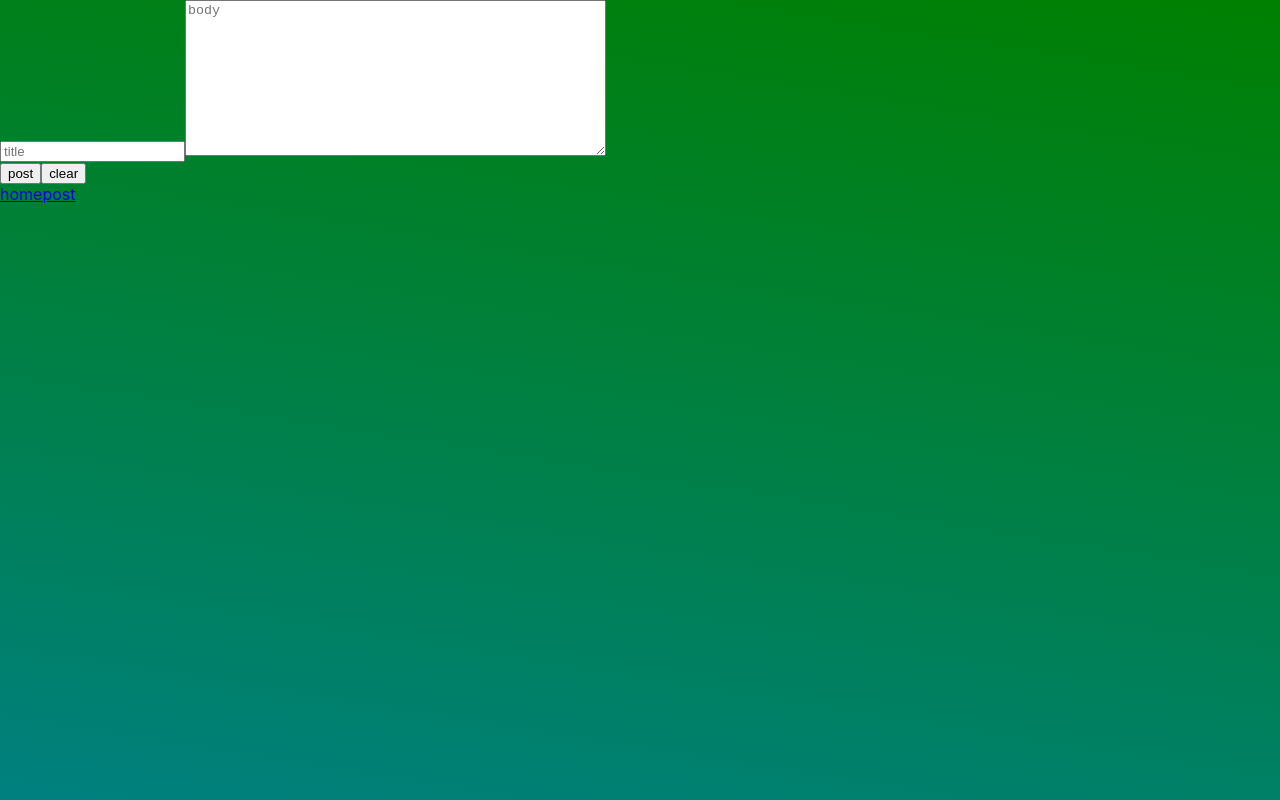
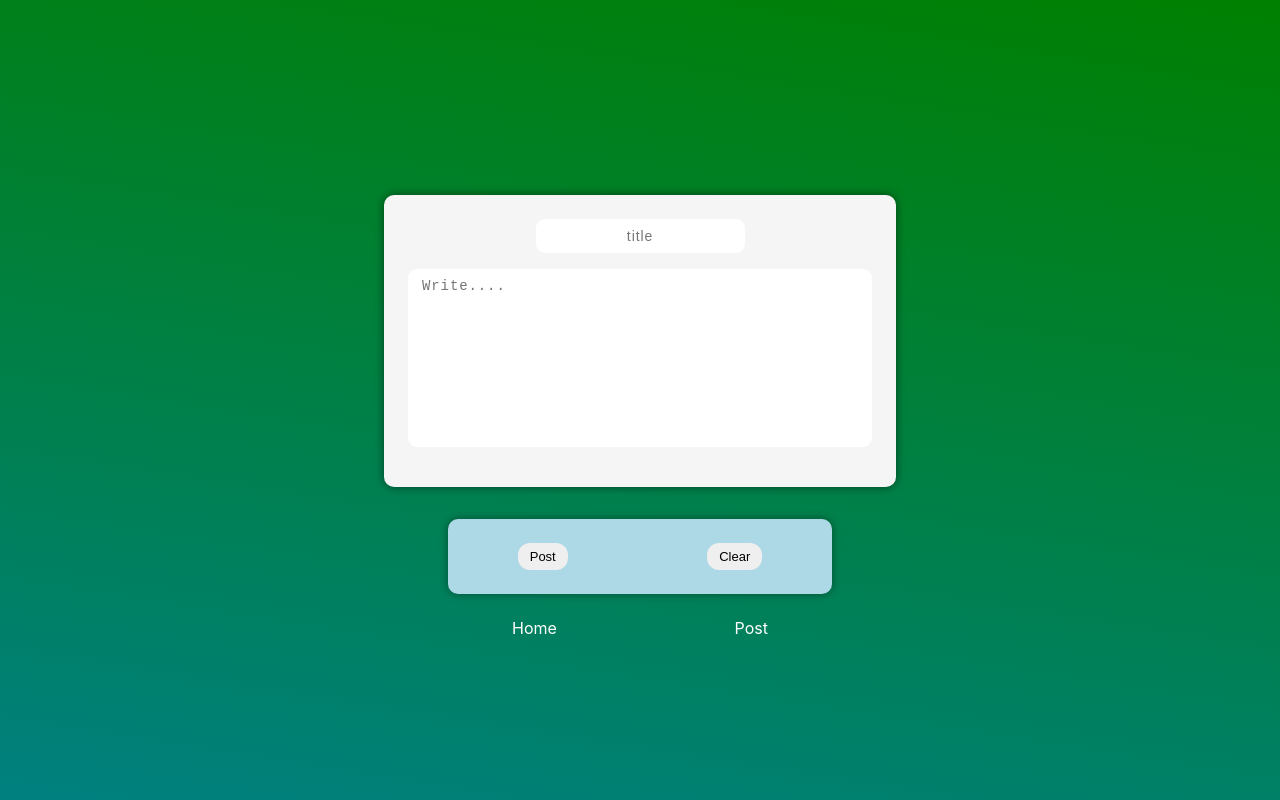
Before and after one commit to parham-mosadeq/post-app-redux, a React (Create React App) app: page /write in a window 1280 px wide. Built offline with nearby package versions, Linux system fonts and the light colour scheme.

Commit message:
styling write done

```diff
--- a/src/components/Write.js
+++ b/src/components/Write.js
@@ -8,6 +8,15 @@ import { Link } from 'react-router-dom';
 // toast
 import { ToastContainer, toast } from 'react-toastify';
 import 'react-toastify/dist/ReactToastify.css';
+// styles
+import {
+  MainContainer,
+  Article,
+  WriteBtnContainer,
+  Body,
+  TitleInput,
+  LinkContainer,
+} from '../styles/styles';
 
 const Write = () => {
   const handleToast = (txt) => {
@@ -27,24 +36,24 @@ const Write = () => {
   const dispatch = useDispatch();
 
   return (
-    <main>
-      <article>
-        <input
+    <MainContainer>
+      <Article>
+        <TitleInput
           value={write.txtTitle}
           onChange={(e) => dispatch(txtTitle(e.target.value))}
           type='text'
           placeholder='title'
         />
-        <textarea
+        <Body
           value={write.textarea}
           onChange={(e) => dispatch(txtArea(e.target.value))}
-          placeholder='body'
+          placeholder='Write....'
           cols='50'
           rows='10'
-        ></textarea>
-      </article>
+        ></Body>
+      </Article>
 
-      <div>
+      <WriteBtnContainer>
         <button
           onClick={() => {
             handleToast('sent');
@@ -61,13 +70,13 @@ const Write = () => {
         >
           clear
         </button>
-      </div>
-      <div>
+      </WriteBtnContainer>
+      <LinkContainer>
         <Link to='/'>home</Link>
         <Link to='/posts'>post</Link>
-      </div>
+      </LinkContainer>
       <ToastContainer />
-    </main>
+    </MainContainer>
   );
 };
 
--- a/src/components/layouts/navbar/Navbar.js
+++ b/src/components/layouts/navbar/Navbar.js
@@ -1,75 +1,8 @@
 import React, { useState } from 'react';
 // router
 import { Link } from 'react-router-dom';
-
-import styled from 'styled-components';
-
-const Nav = styled.nav`
-  background-color: skyblue;
-  ul {
-    display: flex;
-    flex-wrap: wrap;
-    justify-content: space-around;
-    align-items: center;
-    margin: 0;
-    padding: 0;
-    list-style-type: none;
-
-    li {
-      padding-top: 10px;
-      padding-bottom: 10px;
-      a {
-        padding: 8px;
-        text-decoration: none;
-        color: #fff;
-        text-transform: capitalize;
-        cursor: pointer;
-        letter-spacing: 1.1px;
-        font-weight: lighter;
-        transition: padding 0.3s linear;
-      }
-
-      a:hover {
-        padding-top: 1.5rem;
-      }
-    }
-  }
-
-  /* mobile design */
-  @media (max-width: 650px) {
-    ul {
-      display: ${(props) => (props.showMobileMenu ? 'block' : 'none')};
-      li {
-        a:hover {
-          padding-left: 1.5rem;
-        }
-      }
-    }
-  }
-`;
-
-const Btn = styled.button`
-  /* showing btn for smaller displays */
-  @media (max-width: 650px) {
-    margin: 0;
-    padding: 0;
-    position: absolute;
-    right: 0;
-    top: 0;
-    border: 0;
-    background-color: transparent;
-    padding: 1rem;
-    color: #fff;
-    cursor: pointer;
-    font-size: 15px;
-    display: block;
-  }
-
-  /* hiding btn for larger displays */
-  @media (min-width: 651px) {
-    display: none;
-  }
-`;
+// styles
+import { Btn, Nav } from '../../../styles/styles';
 
 const Navbar = () => {
   const [mobileMenu, setMobileMenu] = useState(false);
--- /dev/null
+++ b/src/styles/styles.js
@@ -0,0 +1,194 @@
+import styled from 'styled-components';
+// Nav start
+const Nav = styled.nav`
+  background-color: skyblue;
+  ul {
+    display: flex;
+    flex-wrap: wrap;
+    justify-content: space-around;
+    align-items: center;
+    margin: 0;
+    padding: 0;
+    list-style-type: none;
+
+    li {
+      padding-top: 10px;
+      padding-bottom: 10px;
+      a {
+        padding: 8px;
+        text-decoration: none;
+        color: #fff;
+        text-transform: capitalize;
+        cursor: pointer;
+        letter-spacing: 1.1px;
+        font-weight: lighter;
+        transition: padding 0.3s linear;
+      }
+
+      a:hover {
+        padding-top: 1.5rem;
+      }
+    }
+  }
+
+  /* mobile design */
+  @media (max-width: 650px) {
+    ul {
+      display: ${(props) => (props.showMobileMenu ? 'block' : 'none')};
+      li {
+        a:hover {
+          padding-top: 0;
+
+          padding-left: 1.5rem;
+        }
+      }
+    }
+  }
+`;
+
+const Btn = styled.button`
+  /* showing btn for smaller displays */
+  @media (max-width: 650px) {
+    margin: 0;
+    padding: 0;
+    position: absolute;
+    right: 0;
+    top: 0;
+    border: 0;
+    background-color: transparent;
+    padding: 1rem;
+    color: #fff;
+    cursor: pointer;
+    font-size: 15px;
+    display: block;
+  }
+
+  /* hiding btn for larger displays */
+  @media (min-width: 651px) {
+    display: none;
+  }
+`;
+
+// Nav end
+
+// !write start
+
+const MainContainer = styled.main`
+  height: 100vh;
+  display: flex;
+  flex-direction: column;
+  justify-content: center;
+  align-items: center;
+  text-align: center;
+  overflow: hidden;
+`;
+
+const Article = styled.article`
+  background-color: whitesmoke;
+  border-radius: 10px;
+  box-shadow: 0 0 10px rgba(0, 0, 0, 0.5);
+  padding: 1.5rem;
+  margin: 2rem;
+`;
+
+const TitleInput = styled.input`
+  border: 0;
+  text-align: center;
+  padding: 9px 14px;
+  border-radius: 9px;
+  margin-bottom: 1rem;
+  font-size: 14px;
+  font-weight: lighter;
+  letter-spacing: 0.9px;
+  margin-left: auto;
+  margin-right: auto;
+  display: block;
+
+  :focus {
+    outline: 0;
+  }
+`;
+
+const Body = styled.textarea`
+  display: block;
+  border: 0;
+  text-align: left;
+  padding: 9px 14px;
+  border-radius: 9px;
+  margin-bottom: 1rem;
+  font-size: 14px;
+  font-weight: lighter;
+  letter-spacing: 0.9px;
+  resize: none;
+
+  :focus {
+    outline: 0;
+  }
+`;
+
+const WriteBtnContainer = styled.aside`
+  background-color: lightblue;
+  width: 80vw;
+  border-radius: 10px;
+  box-shadow: 0 0 8px rgba(0, 0, 0, 0.4);
+  height: 75px;
+  display: flex;
+  justify-content: space-around;
+  align-items: center;
+
+  button {
+    border: none;
+    padding: 6px 12px;
+    border-radius: 12px;
+    text-transform: capitalize;
+    font-size: 13px;
+    transition: box-shadow 0.3s ease;
+    cursor: pointer;
+  }
+
+  button:hover {
+    box-shadow: 2px 0 5px rgba(0, 0, 0, 0.4);
+  }
+
+  button:focus {
+    outline: 0;
+  }
+
+  @media (min-width: 992px) {
+    width: 35px;
+  }
+
+  @media (min-width: 1012px) {
+    width: 30vw;
+  }
+  @media (min-width: 1500px) {
+    width: 25vw;
+  }
+`;
+
+const LinkContainer = styled.article`
+  display: flex;
+  justify-content: space-between;
+  width: 20vw;
+  margin-top: 1.5rem;
+  text-transform: capitalize;
+  cursor: pointer;
+
+  a {
+    text-decoration: none;
+    color: #fff;
+  }
+`;
+
+// !write end
+
+export {
+  Article,
+  WriteBtnContainer,
+  Body,
+  Btn,
+  Nav,
+  MainContainer,
+  TitleInput,
+  LinkContainer,
+};
```
